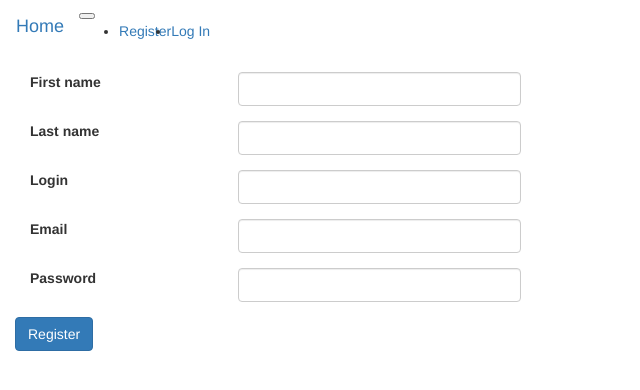
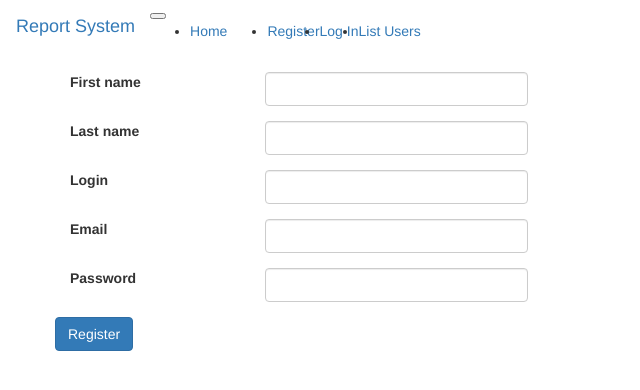
Before and after one commit to DiMukha/PythonFlaskProject_BI_Team, a Flask app: page /auth/register in a window 1280 px wide. Shown: the top 390 px of the page, without its empty margins (0-640 px from the left). Run offline with Flask 2, Linux system fonts and the light colour scheme; some libraries are stand-ins or nearby versions.

Commit message:
revert templates

```diff
--- a/app.py
+++ b/app.py
@@ -16,5 +16,10 @@ def index():
     return render_template('index.html')
 
 
+@app.route('/list_users')
+def list_users():
+    return render_template('list_users.html')
+
+
 if __name__ == '__main__':
     app.run(debug=True)
--- a/templates/auth/register.html
+++ b/templates/auth/register.html
@@ -1,4 +1,4 @@
-{% extends "base.html" %}
+{% extends "index.html" %}
 
 {% block header %}
 <h1>{% block title %}Register{% endblock %}</h1>
@@ -6,37 +6,37 @@
 
 {% block content %}
 <form method="post">
-    <div class="form-group col-md-12">
+    <div class="form-group row mb-3">
         <label class="col-sm-2 col-form-label" for="firstname">First name</label>
         <div class="col-sm-3">
             <input class="form-control" id="firstname" name="firstname" required type="text" value="{{firstname}}">
         </div>
     </div>
-    <div class="form-group col-md-12">
+    <div class="form-group row mb-3">
         <label class="col-sm-2 col-form-label" for="lastname">Last name</label>
         <div class="col-sm-3">
             <input class="form-control" id="lastname" name="lastname" required type="text" value="{{lastname}}">
         </div>
     </div>
-    <div class="form-group col-md-12">
+    <div class="form-group row mb-3">
         <label class="col-sm-2 col-form-label" for="username">Login</label>
         <div class="col-sm-3">
             <input class="form-control" id="username" name="username" required type="text" value="{{username}}">
         </div>
     </div>
-    <div class="form-group col-md-12">
+    <div class="form-group row mb-3">
         <label class="col-sm-2 col-form-label" for="email">Email</label>
         <div class="col-sm-3">
             <input class="form-control" id="email" name="email" required type="email" value="{{email}}">
         </div>
     </div>
-    <div class="form-group col-md-12">
+    <div class="form-group row mb-3">
         <label class="col-sm-2 col-form-label" for="password">Password</label>
         <div class="col-sm-3">
             <input class="form-control" id="password" name="password" required type="password">
         </div>
     </div>
-    <div class="form-group col-md-12">
+    <div class="form-group row mb-3">
         <button class="btn btn-primary" type="submit">Register</button>
     </div>
 </form>
--- a/templates/base.html
+++ /dev/null
@@ -1,37 +0,0 @@
-<!doctype html>
-
-{% extends "bootstrap/base.html" %}
-
-<title>{% block title %}{% endblock %}Report System</title>
-
-{% block navbar %}
-<nav class="navbar navbar-expand-lg navbar-dark bg-dark fixed-top position-sticky">
-    <a class="navbar-brand" href="{{ url_for('index') }}">Home</a>
-    <button aria-controls="navbarText" aria-expanded="false" aria-label="Toggle navigation" class="navbar-toggler"
-            data-target="#navbarText" data-toggle="collapse" type="button">
-        <span class="navbar-toggler-icon"></span>
-    </button>
-    <div class="collapse navbar-collapse" id="navbarText">
-        <ul class="navbar-nav mr-auto">
-            {% if g.user %}
-                <li class="nav-item active"><span class="navbar-text">{{ g.user['username'] }}</span>
-                <li class="nav-item active"><a class="nav-link" href="{{ url_for('auth.logout') }}">Log Out</a>
-            {% else %}
-                <li class="nav-item active"><a class="nav-link" href="{{ url_for('auth.register') }}">Register</a>
-                <li class="nav-item active"><a class="nav-link" href="{{ url_for('auth.login') }}">Log In</a>
-            {% endif %}
-        </ul>
-    </div>
-    {% with messages = get_flashed_messages() %}
-      {% if messages %}
-        <div class="alert alert-primary" role="alert">
-            <ul class=flashes>
-            {% for message in messages %}
-                <li>{{ message }}</li>
-            {% endfor %}
-            </ul>
-        </div>
-      {% endif %}
-    {% endwith %}
-</nav>
-{% endblock %}
--- a/templates/index.html
+++ b/templates/index.html
@@ -1,5 +1,29 @@
-{% extends "base.html" %}
+{% extends 'bootstrap/base.html' %}
 
 {% block header %}
-<h1>{% block title %}Main{% endblock %}</h1>
+    <h1>{% block title %}Main{% endblock %}</h1>
 {% endblock %}
+
+{% block body %}
+    {% block navbar %}
+        {% include 'nav_menu.html' %}
+    {% endblock %}
+
+    <div class="container">
+      {% block content %}
+          <h1 class="display-2">Welcome to Report System</h1>
+      {% endblock %}
+    </div>
+
+    {% with messages = get_flashed_messages() %}
+      {% if messages %}
+        <div class="alert alert-primary" role="alert">
+            <ul class=flashes>
+            {% for message in messages %}
+                <li>{{ message }}</li>
+            {% endfor %}
+            </ul>
+        </div>
+      {% endif %}
+    {% endwith %}
+{% endblock %}
--- /dev/null
+++ b/templates/nav_menu.html
@@ -0,0 +1,25 @@
+<nav class="navbar navbar-expand-lg navbar-dark bg-dark fixed-top position-sticky mb-5">
+  <a class="navbar-brand" href="#">Report System</a>
+  <button class="navbar-toggler" type="button" data-toggle="collapse" data-target="#navbarText" aria-controls="navbarText" aria-expanded="false" aria-label="Toggle navigation">
+    <span class="navbar-toggler-icon"></span>
+  </button>
+  <div class="collapse navbar-collapse" id="navbarText">
+    <ul class="navbar-nav mr-auto">
+      <li class="nav-item active">
+        <a class="nav-link" href="/">Home <span class="sr-only">(current)</span></a>
+      </li>
+    </ul>
+    <ul class="navbar-nav">
+        {% if g.user %}
+            <li class="nav-item"><span class="navbar-text">{{ g.user['username'] }}</span></li>
+            <li class="nav-item"><a class="nav-link" href="{{ url_for('auth.logout') }}">Log Out</a></li>
+        {% else %}
+            <li class="nav-item"><a class="nav-link" href="{{ url_for('auth.register') }}">Register</a></li>
+            <li class="nav-item"><a class="nav-link" href="{{ url_for('auth.login') }}">Log In</a></li>
+        {% endif %}
+        <li class="nav-item">
+        <a class="nav-link" href="{{ url_for('list_users') }}">List Users</a>
+      </li>
+    </ul>
+  </div>
+</nav>
```
Also changed, not shown: templates/auth/login.html (+4 -4 lines).
